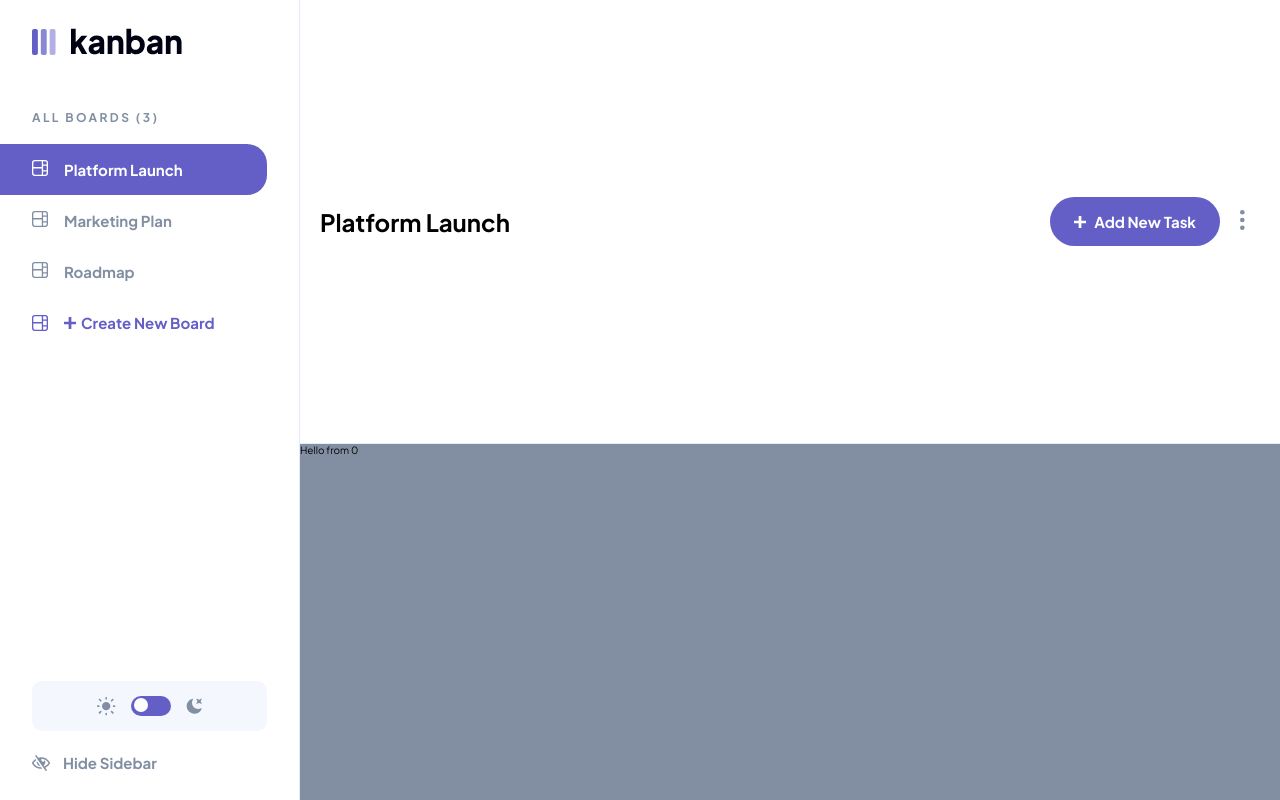
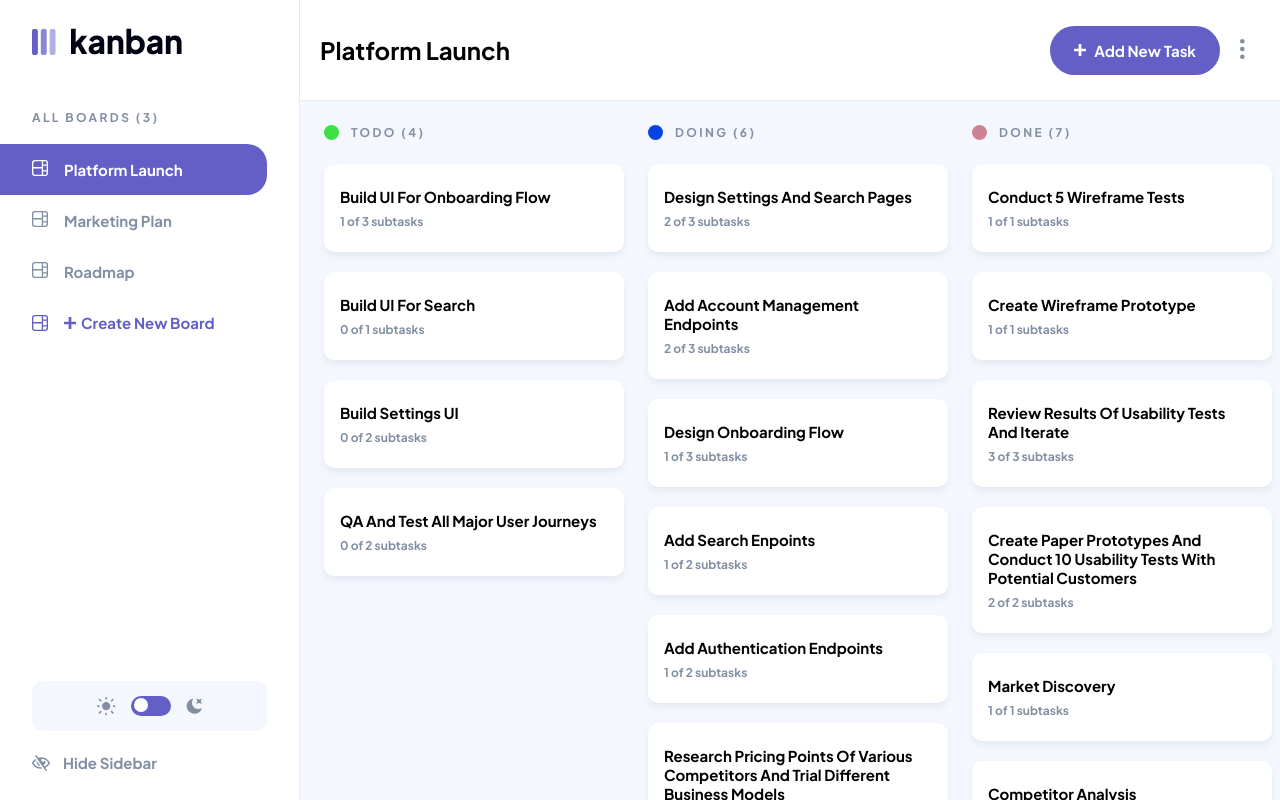
Before and after one commit to Xondamir-coder/kanban-task-management-app, a Vue app: page /board/0 in a window 1280 px wide. Built offline with nearby package versions, Linux system fonts and the light colour scheme.

Commit message:
added board list

```diff
--- a/src/App.vue
+++ b/src/App.vue
@@ -1,7 +1,7 @@
 <template>
 	<!-- Layout -->
 	<Header :board="board" />
-	<RouterView />
+	<RouterView :board="board" />
 	<Sidebar />
 
 	<!-- Modals/Forms -->
--- a/src/components/BoardAddForm.vue
+++ b/src/components/BoardAddForm.vue
@@ -1,6 +1,10 @@
 <template>
 	<MyTransition>
-		<form class="modal" v-if="showAddBoardModal" ref="form" @submit.prevent="submitForm">
+		<form
+			class="modal modal__board"
+			v-if="showAddBoardModal"
+			ref="form"
+			@submit.prevent="submitForm">
 			<h1 class="heading-l">add new board</h1>
 			<div class="modal__board-name">
 				<label class="modal__board-label body-m" for="board__name">name</label>
--- a/src/components/BoardDeleteForm.vue
+++ b/src/components/BoardDeleteForm.vue
@@ -1,6 +1,6 @@
 <template>
 	<MyTransition>
-		<div class="modal modal__board-delete" v-if="showDeleteBoardModal">
+		<div class="modal modal__board modal__board-delete" v-if="showDeleteBoardModal">
 			<h2 class="modal__board-heading heading-l">Delete this board?</h2>
 			<p class="body-l">
 				Are you sure you want to delete the ‘{{ board.name }}’ board? This action will
@@ -34,11 +34,17 @@ const props = defineProps({ board: Object });
 
 <style scoped>
 .modal__board-delete {
-	width: 100%;
+	width: 90%;
 	max-width: 45rem;
 }
 .modal__board-btns {
 	display: flex;
 	justify-content: space-around;
+	flex-wrap: wrap;
+}
+@media only screen and (max-width: 500px) {
+	.modal__board-btns {
+		gap: 1rem;
+	}
 }
 </style>
--- a/src/components/BoardEditForm.vue
+++ b/src/components/BoardEditForm.vue
@@ -1,6 +1,10 @@
 <template>
 	<MyTransition>
-		<form class="modal" v-if="showEditBoardModal" @submit.prevent="submitForm" ref="form">
+		<form
+			class="modal modal__board"
+			v-if="showEditBoardModal"
+			@submit.prevent="submitForm"
+			ref="form">
 			<h1 class="heading-l">Edit board</h1>
 			<div class="modal__board-name">
 				<label class="modal__board-label body-m" for="board__name">board name</label>
--- a/src/components/BoardErrorModal.vue
+++ b/src/components/BoardErrorModal.vue
@@ -1,6 +1,6 @@
 <template>
 	<MyTransition>
-		<div class="modal" v-if="showErrorBoardModal">
+		<div class="modal modal__error" v-if="showErrorBoardModal">
 			<h1 class="heading-xl">Please select a board.</h1>
 		</div>
 	</MyTransition>
@@ -13,6 +13,11 @@ const { showErrorBoardModal } = modals;
 </script>
 
 <style scoped>
+.modal__error {
+	text-align: center;
+	width: 90%;
+	max-width: 40rem;
+}
 h1 {
 	text-transform: initial;
 }
--- a/src/css/_base.css
+++ b/src/css/_base.css
@@ -44,6 +44,7 @@ body {
 }
 #app {
 	display: grid;
+	grid-template-rows: 10rem calc(100vh - 10rem);
 	transition: grid-template-columns 0.5s;
 }
 body.dark #app {
@@ -78,6 +79,7 @@ ul[role='list'] {
 }
 @media only screen and (max-width: 600px) {
 	#app {
+		height: 100dvh;
 		grid-template-areas:
 			'header'
 			'main';
--- a/src/css/_components.css
+++ b/src/css/_components.css
@@ -176,12 +176,14 @@ body.dark .text-field::placeholder {
 	left: 50%;
 	transform: translate(-50%, -50%);
 	z-index: 1;
+	padding: 3.2rem;
+	background-color: var(--white);
+	border-radius: 5px;
+}
+.modal__board {
 	display: flex;
 	flex-direction: column;
 	gap: 2rem;
-	padding: 3.2rem;
-	background-color: var(--white);
-	border-radius: 5px;
 }
 .modal__board-name {
 	display: flex;
--- a/src/js/helpers.js
+++ b/src/js/helpers.js
@@ -1,3 +1,6 @@
+import { ref } from 'vue';
+import { modals } from './state';
+
 const app = document.querySelector('#app');
 
 export const getTheme = () => {
@@ -8,3 +11,16 @@ export const getTheme = () => {
 export const toggleAppClosedClass = () => app.classList.toggle('app--closed');
 export const getEmptyBoard = () => ({ id: 0, name: '', columns: [] });
 export const getEmptyCol = () => ({ name: '', tasks: [] });
+export const createModalState = () => ref(false);
+export const createToggleFunction = modal => () => (modals[modal].value = !modals[modal].value);
+export const getRandomColor = () => {
+	// Generate random values for red, green, and blue components
+	var r = Math.floor(Math.random() * 256);
+	var g = Math.floor(Math.random() * 256);
+	var b = Math.floor(Math.random() * 256);
+
+	// Construct the color string in the format "rgb(r, g, b)"
+	var color = 'rgb(' + r + ', ' + g + ', ' + b + ')';
+
+	return color;
+};
--- a/src/js/state.js
+++ b/src/js/state.js
@@ -1,5 +1,5 @@
 import { computed, reactive, ref } from 'vue';
-import { getTheme } from './helpers';
+import { createModalState, createToggleFunction, getTheme } from './helpers';
 import data from '../data.json';
 
 // Theme
@@ -9,8 +9,6 @@ export const theme = ref(getTheme());
 export const boards = reactive(data.boards);
 
 // Modals
-const createModalState = () => ref(false);
-
 export const modals = {
 	showAddBoardModal: createModalState(),
 	showEditBoardModal: createModalState(),
@@ -23,8 +21,6 @@ export const modals = {
 export const anyModalActive = computed(() => Object.values(modals).some(modal => modal.value));
 
 // Toggle functions
-const createToggleFunction = modal => () => (modals[modal].value = !modals[modal].value);
-
 export const toggleTheme = () => {
 	theme.value = theme.value === 'light' ? 'dark' : 'light';
 	localStorage.setItem('theme', theme.value);
@@ -38,10 +34,5 @@ export const toggleErrorBoardModal = createToggleFunction('showErrorBoardModal')
 export const toggleMenuModal = createToggleFunction('showMenuModal');
 
 export const hideMenuModal = () => (modals.showMenuModal.value = false);
-
 export const hideEditBoardModal = () => (modals.showEditBoardModal.value = false);
-
-export const hideAllModals = () =>
-	Object.values(modals).forEach(modal => {
-		modal.value = false;
-	});
+export const hideAllModals = () => Object.values(modals).forEach(modal => (modal.value = false));
--- a/src/views/BoardView.vue
+++ b/src/views/BoardView.vue
@@ -1,23 +1,154 @@
 <template>
-	<main class="board">Hello from {{ boardId }}</main>
+	<main class="board" :class="!columns?.length ? 'board--empty' : 'board--full'">
+		<section class="board__column" v-for="col in columns" :key="col">
+			<h2 class="board__column-heading heading-s">
+				<input
+					class="board__column-color"
+					type="color"
+					name="color"
+					id="color"
+					@input="changeOvalColor" />
+				<label for="color">
+					<div
+						class="board__column-oval"
+						:style="`background-color: ${getRandomColor()}`"></div>
+				</label>
+				<span>{{ col.name }} ({{ col.tasks.length }})</span>
+			</h2>
+			<ul class="board__list" role="list">
+				<li class="board__task" v-for="task in col.tasks" :key="task">
+					<h3 class="heading-m">{{ task.title }}</h3>
+					<p class="board__task-completed body-m">
+						{{ task.subtasks.filter(task => task.isCompleted).length }}
+						of
+						{{ task.subtasks.length }}
+						subtasks
+					</p>
+				</li>
+			</ul>
+		</section>
+		<section class="board__column-add" v-if="columns?.length">
+			<button class="board__column-add_btn">
+				<svg width="12" height="12" xmlns="http://www.w3.org/2000/svg">
+					<path
+						fill="rgb(130, 143, 163)"
+						d="M7.368 12V7.344H12V4.632H7.368V0H4.656v4.632H0v2.712h4.656V12z" />
+				</svg>
+				<h1 class="heading-xl">new column</h1>
+			</button>
+		</section>
+		<div class="board__empty" v-if="!columns?.length">
+			<h4 class="board__empty-heading heading-l">
+				This board is empty. Create a new column to get started.
+			</h4>
+			<button type="button" class="board__empty-btn button-primary-l">
+				<img src="../assets/icon-add-task-mobile.svg" alt="add" />
+				add new column
+			</button>
+		</div>
+	</main>
 </template>
 
 <script setup>
 import { computed } from 'vue';
-import { useRoute } from 'vue-router';
-const route = useRoute();
+import { getRandomColor } from '../js/helpers';
 
-const boardId = computed(() => route.params.id);
+const props = defineProps({ board: Object });
+const columns = computed(() => props.board?.columns);
+
+const changeOvalColor = event => {
+	const oval = event.target.nextElementSibling.firstElementChild;
+	const color = event.target.value;
+	oval.style.backgroundColor = color;
+};
 </script>
 
 <style scoped>
 .board {
+	display: grid;
 	border-top: 1px solid var(--lines-light);
-	background-color: var(--medium-grey);
+	background-color: var(--light-grey);
 	transition: background-color 0.5s, border-color 0.5s;
+	padding: 2.4rem;
+}
+.board--full {
+	grid-auto-flow: column;
+	grid-auto-columns: 30rem;
+	column-gap: 2.4rem;
+	overflow: auto;
+}
+.board--empty {
+	place-items: center;
+}
+.board__column {
+	display: flex;
+	flex-direction: column;
+	gap: 2.4rem;
+}
+.board__column-add {
+	display: grid;
+	place-items: center;
+}
+.board__column-add_btn {
+	padding: 2rem;
+	background-color: transparent;
+	color: var(--medium-grey);
+	display: flex;
+	align-items: center;
+	gap: 0.5rem;
+}
+.board__column-color {
+	display: none;
+}
+.board__column-oval {
+	width: 1.5rem;
+	height: 1.5rem;
+	border-radius: 50%;
+}
+.board__column-heading {
+	display: flex;
+	gap: 1.2rem;
+	text-transform: uppercase;
+	color: var(--medium-grey);
+}
+.board__list {
+	display: flex;
+	flex-direction: column;
+	gap: 2rem;
+}
+.board__task {
+	box-shadow: 0px 4px 6px 0px #364e7e14;
+	background-color: var(--white);
+	padding: 2.3rem 1.6rem;
+	border-radius: 1rem;
+	display: flex;
+	flex-direction: column;
+	gap: 0.8rem;
+}
+.board__task-completed {
+	color: var(--medium-grey);
+}
+.board__empty {
+	display: flex;
+	flex-direction: column;
+	align-items: center;
+	gap: 2.5rem;
+}
+.board__empty-heading {
+	text-transform: initial;
+	color: var(--medium-grey);
+}
+.board__empty-btn {
+	display: flex;
+	align-items: center;
+	gap: 0.5rem;
+	padding: 1.5rem 2.4rem;
 }
 body.dark .board {
 	border-color: var(--lines-dark);
 	background-color: var(--very-dark-grey);
 }
+body.dark .board__task {
+	background-color: var(--dark-grey);
+}
 </style>
--- a/src/views/HomeView.vue
+++ b/src/views/HomeView.vue
@@ -1,3 +1,18 @@
 <template>
-	<h1>You're at home. Choose a board</h1>
+	<main class="home">
+		<h1 class="heading-xl">You're at home. Select a board.</h1>
+	</main>
 </template>
+
+<style scoped>
+.home {
+	background-color: var(--light-grey);
+	padding: 2.4rem;
+}
+.home h1 {
+	text-transform: initial;
+}
+body.dark .home {
+	background-color: var(--very-dark-grey);
+}
+</style>
```
